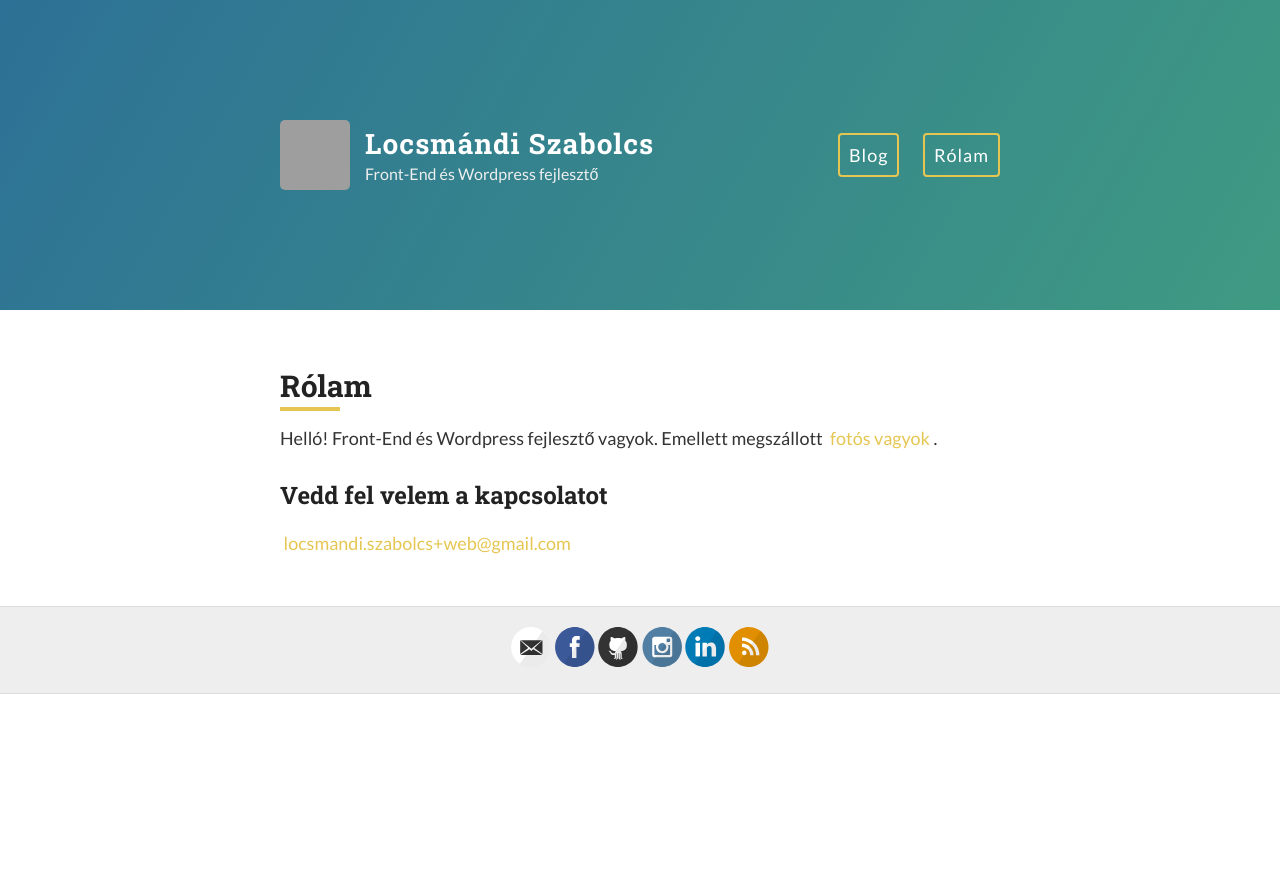
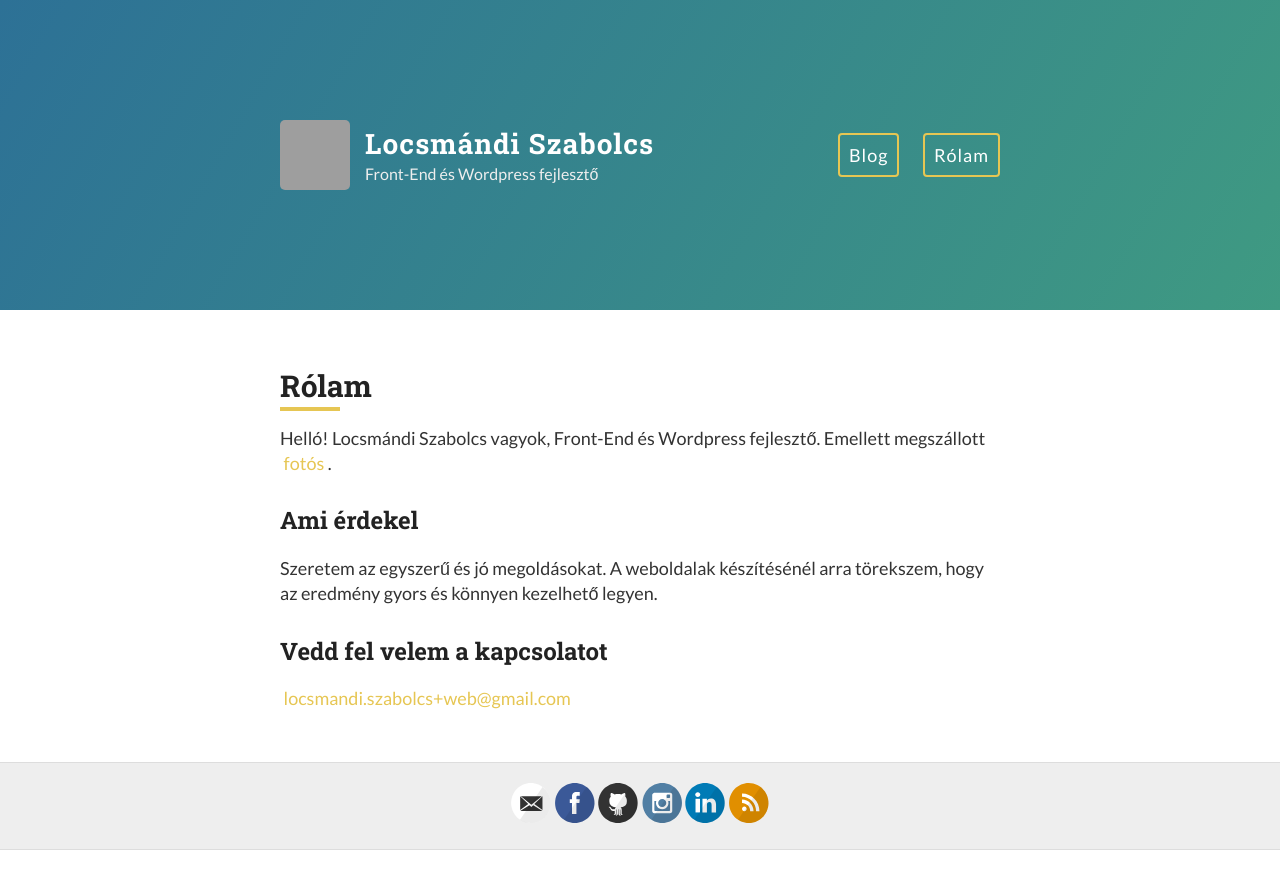
Before and after one commit to lszabolcs/lszabolcs.github.io, a Jekyll site: the page built from about.md, in a window 1280 px wide. Shown: the top 889 px of the page. Built offline with Jekyll 4.4.1, drawn with Linux system fonts in a browser that asks for light colours; grey boxes are pictures that could not be loaded.

Commit message:
rólam szöveg
style:
- read-more változott

content:
- képeket töröltem
- rólam átírva

```diff
--- a/about.md
+++ b/about.md
@@ -4,8 +4,10 @@ title: Rólam
 permalink: /rolam/
 ---
 
-Helló! Front-End és Wordpress fejlesztő vagyok. Emellett megszállott [fotós vagyok](https://locsmandisz.hu){:target="_blank"}.
+Helló! Locsmándi Szabolcs vagyok, Front-End és Wordpress fejlesztő. Emellett megszállott [fotós](https://locsmandisz.hu){:target="_blank"}.
+
+## Ami érdekel
+Szeretem az egyszerű és jó megoldásokat. A weboldalak készítésénél arra törekszem, hogy az eredmény gyors és könnyen kezelhető legyen.
 
 ## Vedd fel velem a kapcsolatot
-
 [locsmandi.szabolcs+web@gmail.com](mailto:locsmandi.szabolcs+web@gmail.com)
--- a/style.scss
+++ b/style.scss
@@ -323,7 +323,6 @@ nav {
     }
 
     .read-more {
-        text-transform: uppercase;
         padding: 0.5em;
         font-size: 15px;
         color: $orange;
```
Also changed, not shown: README.md, images/404.jpg (deleted), images/config.png (deleted), images/first-post.png (deleted), images/jekyll-logo.png (deleted), images/jekyll-now-theme-screenshot.jpg (deleted), images/step1.gif (deleted).
